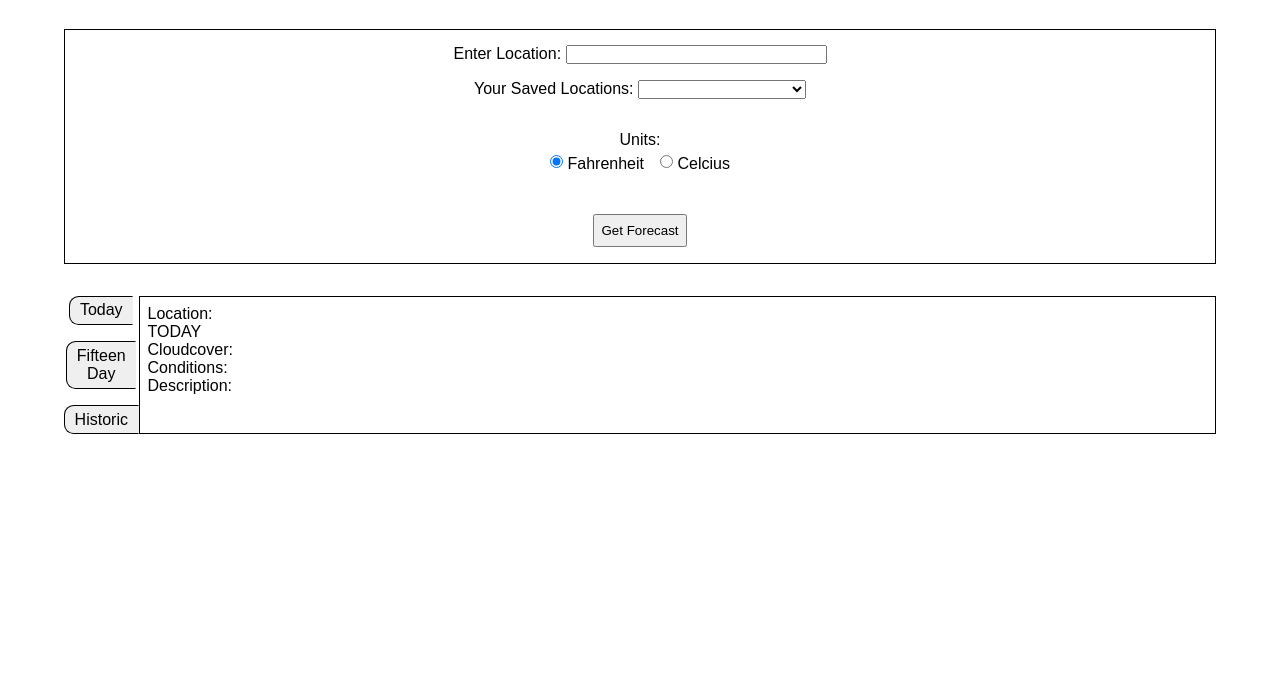
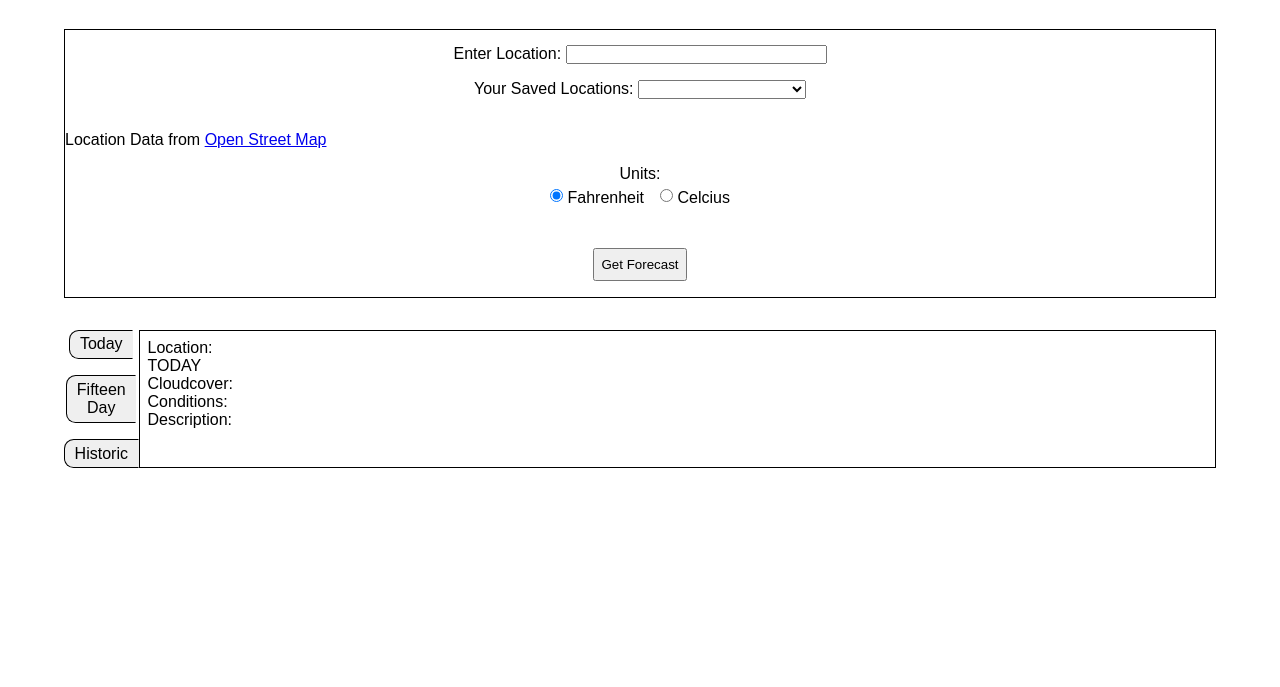
Before and after one commit to jguneratne/weather-app, a website built with webpack: page src/views/index.html in a window 1280 px wide. Shown: the part 48-735 px from the top of the page. Built offline with nearby package versions, Linux system fonts and the light colour scheme.

Commit message:
Add location data attribution

```diff
--- a/src/views/index.html
+++ b/src/views/index.html
@@ -38,6 +38,17 @@
               <select name="locations" id="saved-locations">
                 <option value="" disabled>--Please add a location--</option>
               </select>
+            </div>
+            <div class="attr-line">
+              <span class="loc-attr">Location Data from </span>
+              <span class="loc-attr">
+                <a
+                  href="http://www.openstreetmap.org/copyright"
+                  target="_blank"
+                  rel="noopener noreferrer"
+                  >Open Street Map</a
+                ></span
+              >
             </div>
 
             <div class="form-line">
```
